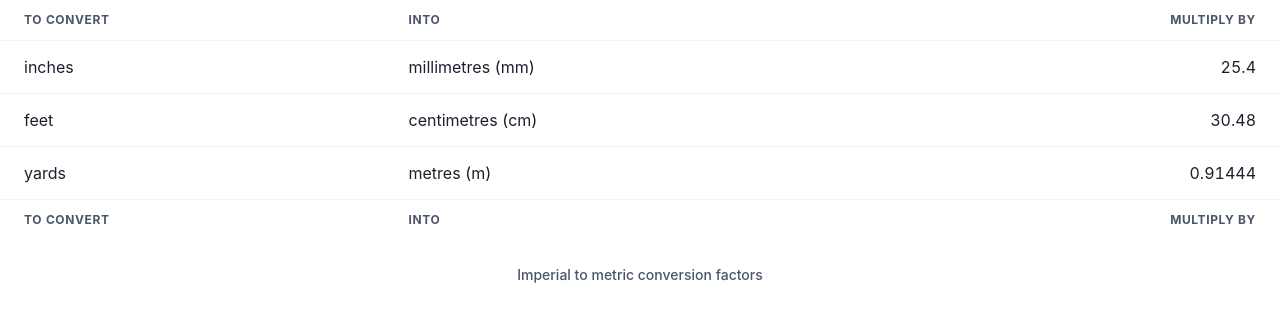
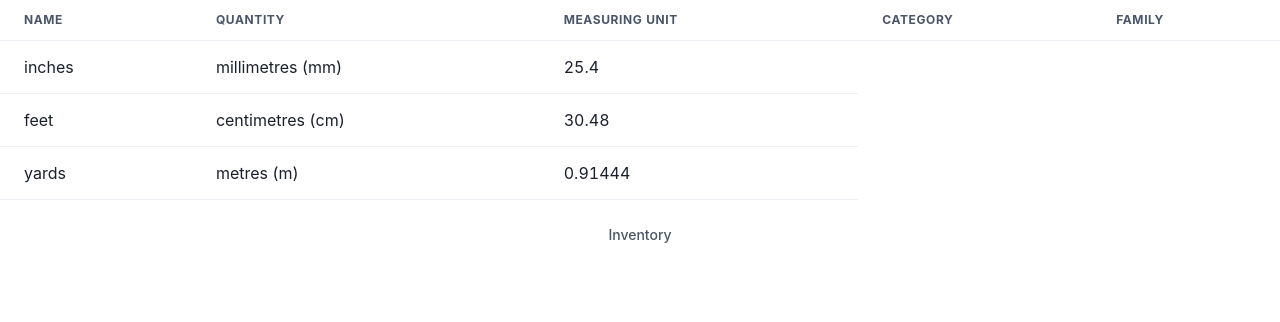
Before and after one commit to jony0418/FoodBank, a React (Create React App) app in the folder foodbank/client/: page /productlist in a window 1280 px wide. Shown: the top 322 px of the page. Built offline with nearby package versions, Linux system fonts and the light colour scheme.

Commit message:
working on table

```diff
--- a/foodbank/client/src/pages/productlist.js
+++ b/foodbank/client/src/pages/productlist.js
@@ -3,7 +3,6 @@ import {
     Table,
     Thead,
     Tbody,
-    Tfoot,
     Tr,
     Th,
     Td,
@@ -16,38 +15,34 @@ function productlist () {
     <div className='productlist'>
    <TableContainer>
   <Table variant='simple'>
-    <TableCaption>Imperial to metric conversion factors</TableCaption>
+    <TableCaption>Inventory</TableCaption>
     <Thead>
       <Tr>
-        <Th>To convert</Th>
-        <Th>into</Th>
-        <Th isNumeric>multiply by</Th>
+        <Th>Name</Th>
+        <Th>Quantity</Th>
+        {/* <Th isNumeric> */}
+        <Th>Measuring unit</Th>
+        <Th>Category</Th>
+        <Th>Family</Th>
       </Tr>
     </Thead>
     <Tbody>
       <Tr>
         <Td>inches</Td>
         <Td>millimetres (mm)</Td>
-        <Td isNumeric>25.4</Td>
+        <Td>25.4</Td>
       </Tr>
       <Tr>
         <Td>feet</Td>
         <Td>centimetres (cm)</Td>
-        <Td isNumeric>30.48</Td>
+        <Td>30.48</Td>
       </Tr>
       <Tr>
         <Td>yards</Td>
         <Td>metres (m)</Td>
-        <Td isNumeric>0.91444</Td>
+        <Td>0.91444</Td>
       </Tr>
     </Tbody>
-    <Tfoot>
-      <Tr>
-        <Th>To convert</Th>
-        <Th>into</Th>
-        <Th isNumeric>multiply by</Th>
-      </Tr>
-    </Tfoot>
   </Table>
 </TableContainer>
     </div>
```
